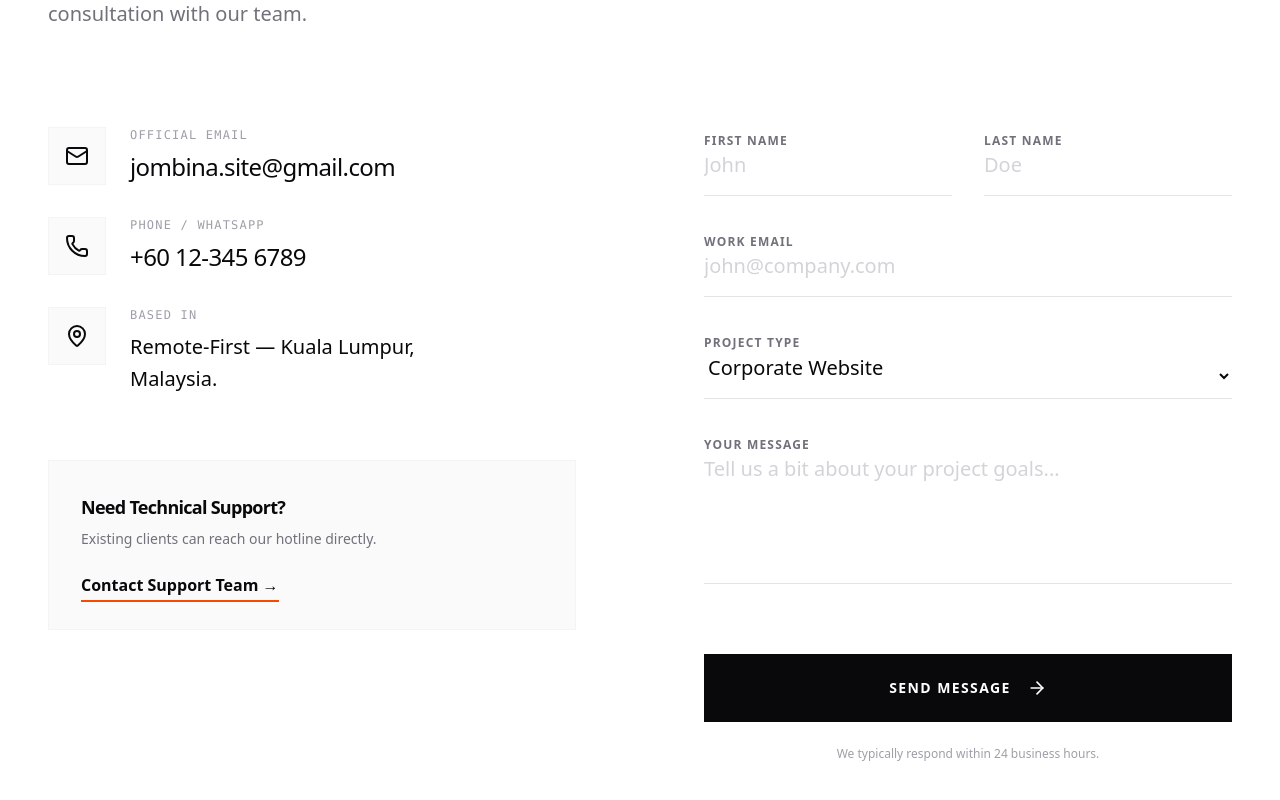
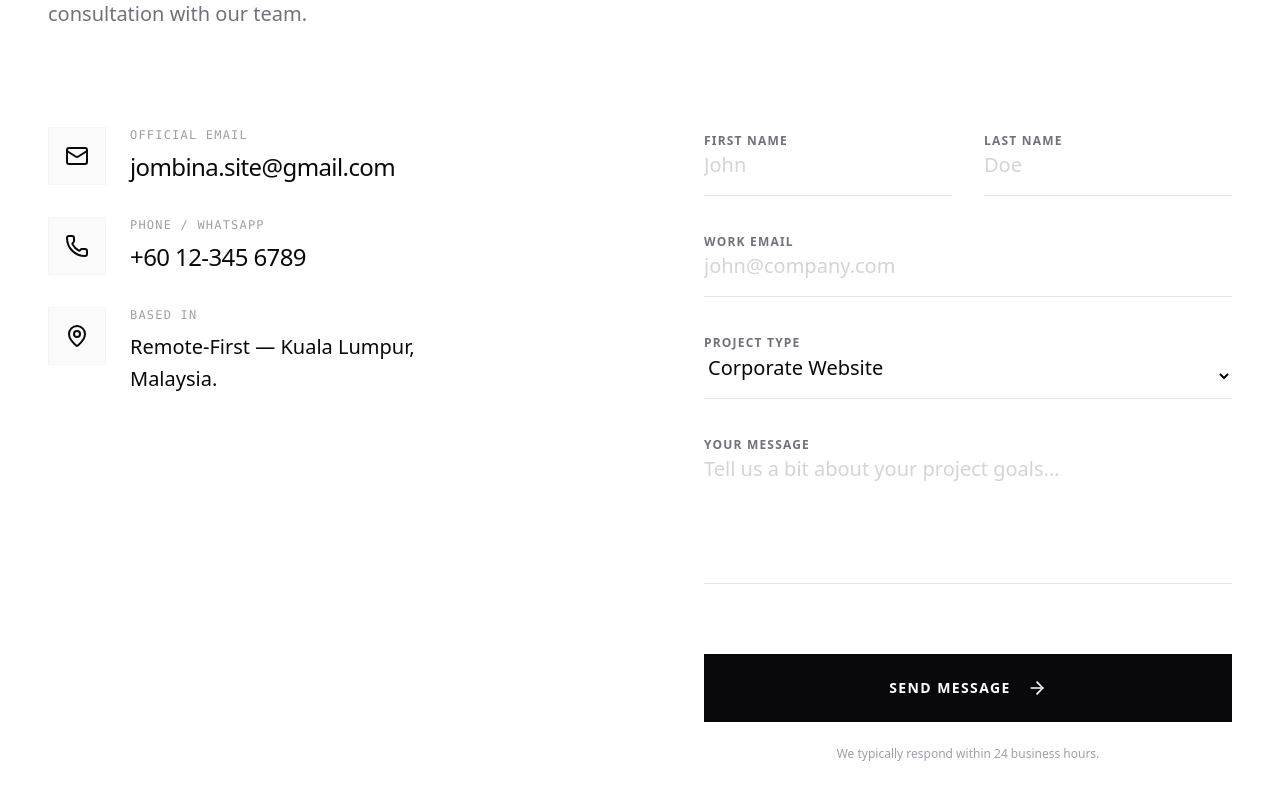
Before and after one commit to aniqkerja-byte/Portfolio, a Next.js app: page /contact in a window 1280 px wide. Shown: the part 364-1164 px from the top of the page. Built offline with nearby package versions, Linux system fonts and the light colour scheme.

Commit message:
refactor: remove redundant 'Need Technical Support?' card
The card pointed to the same inbox as the main form and implied a
separate support team that does not exist (solo consultancy). Removing
it declutters the contact page and avoids confusion.

```diff
--- a/src/app/contact/page.tsx
+++ b/src/app/contact/page.tsx
@@ -2,7 +2,6 @@
 
 import { useActionState } from "react";
 import { Mail, MapPin, Phone, ArrowRight, CheckCircle2, AlertCircle } from "lucide-react";
-import Link from "next/link";
 import { FadeIn } from "@/components/FadeIn";
 import { sendContactEmail, type ContactState } from "./actions";
 
@@ -84,21 +83,6 @@ export default function Contact() {
                     </p>
                   </div>
                 </div>
-              </div>
-            </FadeIn>
-
-            <FadeIn delay={0.3}>
-              <div className="border border-zinc-100 bg-zinc-50 p-8">
-                <h3 className="mb-2 text-lg font-bold text-zinc-950">Need Technical Support?</h3>
-                <p className="mb-6 text-sm text-zinc-500">
-                  Existing clients can reach our hotline directly.
-                </p>
-                <Link
-                  href="mailto:jombina.site@gmail.com"
-                  className="border-b-2 border-orange-600 pb-1 font-bold text-zinc-950 transition-colors hover:text-orange-600"
-                >
-                  Contact Support Team &rarr;
-                </Link>
               </div>
             </FadeIn>
           </div>
```
